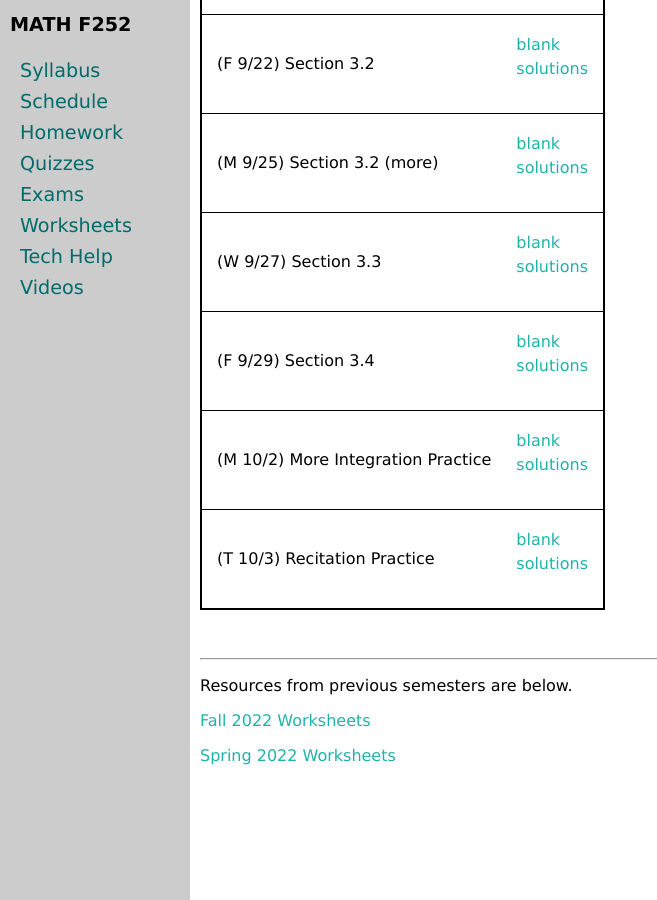
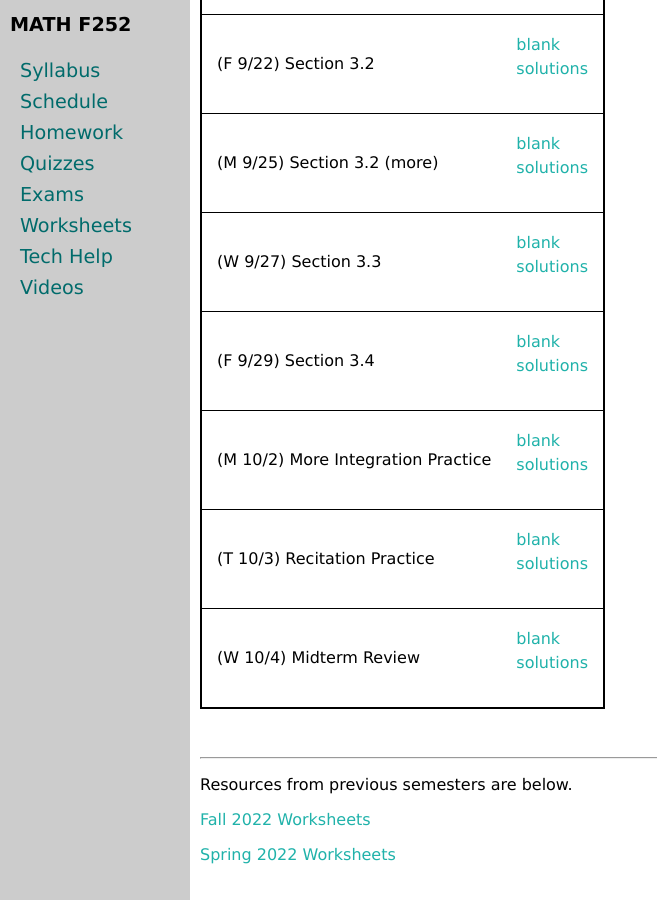
Before and after one commit to uaf-math/calc2, a Jekyll site: the page built from worksheets.md, in a window 1280 px wide and 900 px high, scrolled down 1599 px. Shown: the whole window, without its empty margins (0-657 px from the left). Built offline with Jekyll 4.4.1, drawn with Linux system fonts in a browser that asks for light colours.

Commit message:
Update worksheets.yml

```diff
--- a/_data/worksheets.yml
+++ b/_data/worksheets.yml
@@ -61,3 +61,6 @@ worksheets:
 - name: (T 10/3) Recitation Practice
   blank: M252-M1-recitation-probs.pdf
   solutions: M252-M1-recitation-probs-s.pdf
+- name: (W 10/4) Midterm Review
+  blank: M252-M1-review.pdf
+  solutions: none
```
